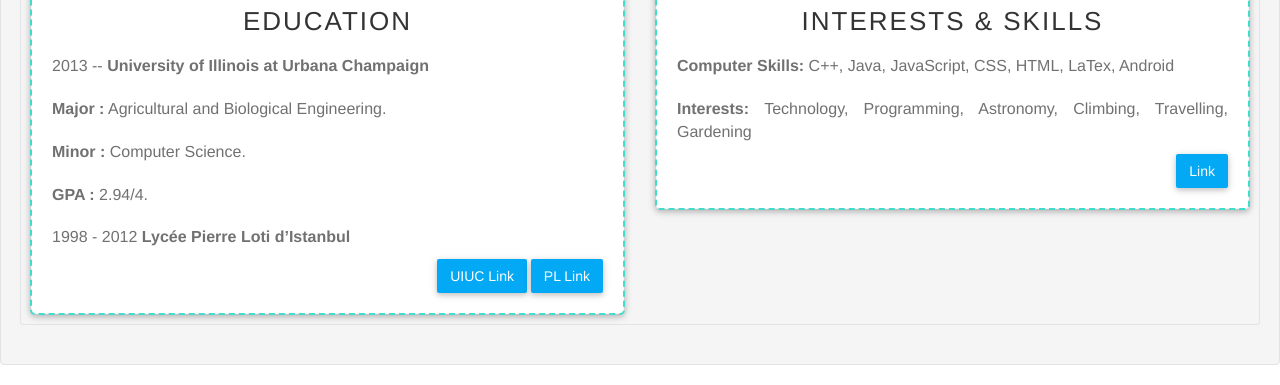
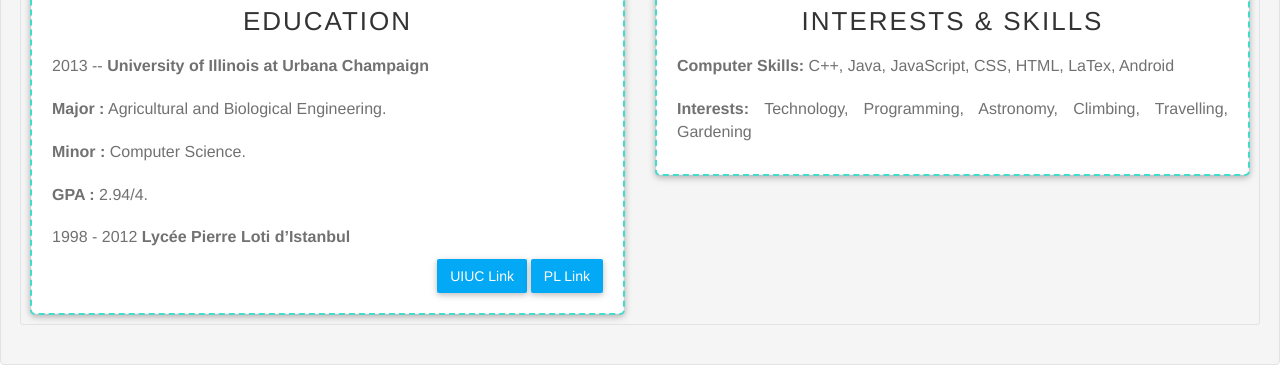
Before and after one commit to LieutenantChips/volgaCkarakus, a plain HTML site: page index.html in a window 1280 px wide. Shown: the part 1092-1477 px from the top of the page. Drawn offline with nearby package versions, Linux system fonts and the light colour scheme.

Commit message:
degisikler

```diff
--- a/index.html
+++ b/index.html
@@ -775,7 +775,7 @@
                     <h4 class="text-center">Interests & Skills</h4>
                     <p><strong>Computer Skills: </strong> C++, Java, JavaScript, CSS, HTML, LaTex, Android</p>
                     <p><strong>Interests: </strong> Technology, Programming, Astronomy, Climbing, Travelling, Gardening</p>
-                    <a href="" class="btn">Link</a>
+
                 </div>
             </div>
         </div>
```
